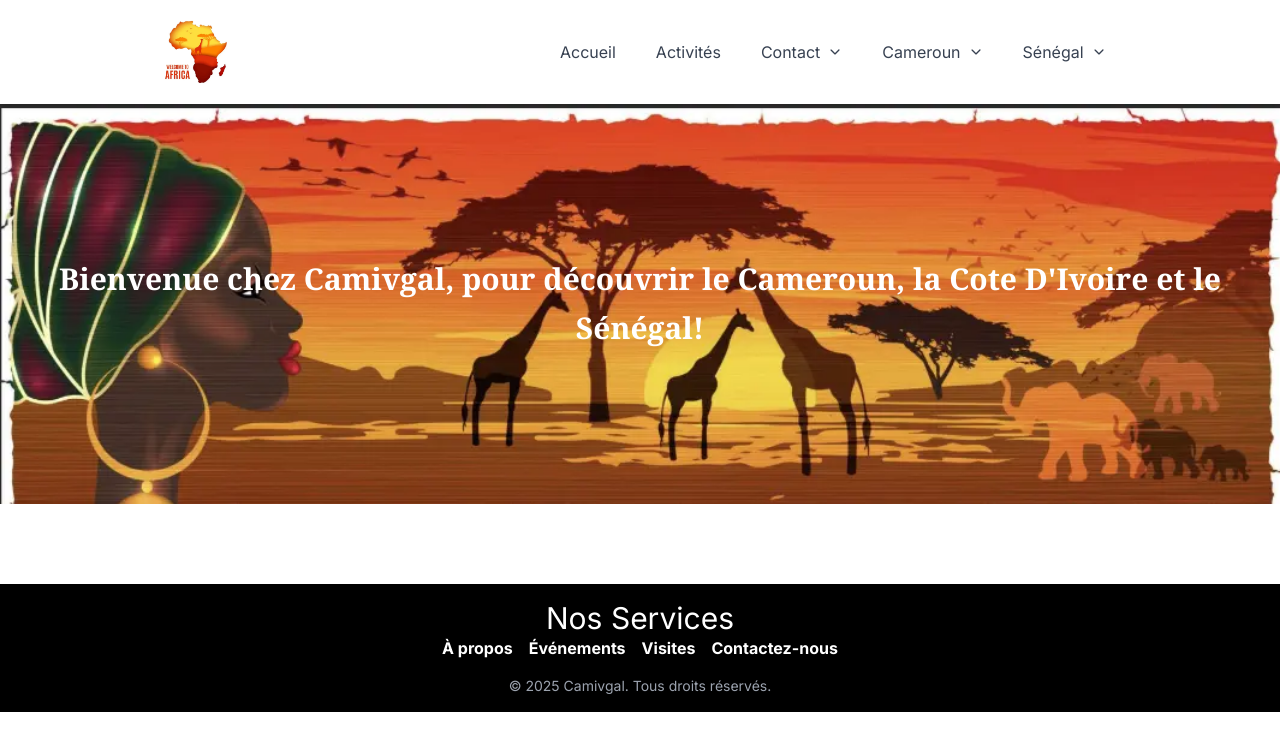
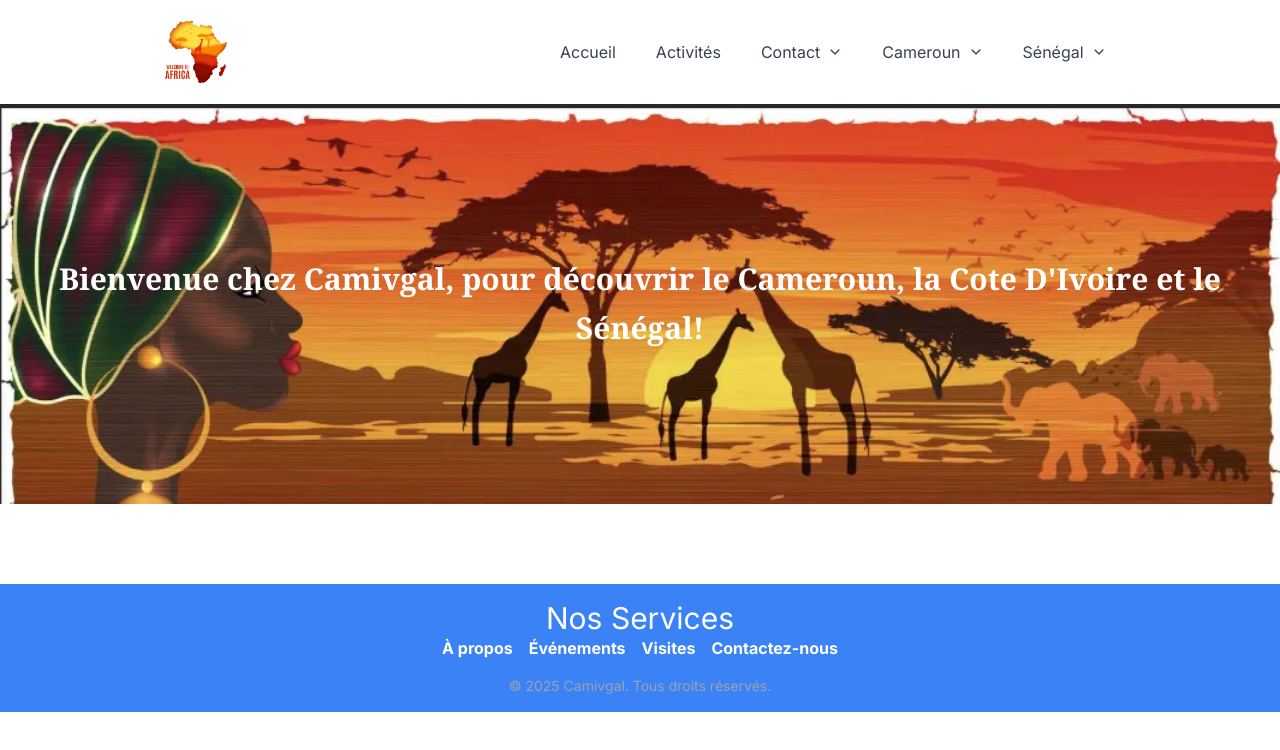
Before and after one commit to Salihou18/camivgal, a Next.js app in the folder camivgal/: page / in a window 1280 px wide. Shown: the top 750 px of the page. Built offline with nearby package versions, Linux system fonts and the light colour scheme.

Commit message:
changer footer

```diff
--- a/camivgal/components/Footer.jsx
+++ b/camivgal/components/Footer.jsx
@@ -1,6 +1,6 @@
 export default function Footer() {
     return (
-        <footer className="bg-black text-white text-center p-4 , mt-20">
+        <footer className="bg-blue-500 text-white text-center p-4 , mt-20">
 
         <div className='text-3xl flex items-center justify-center span: 10' >Nos Services</div>
             <nav>
```
